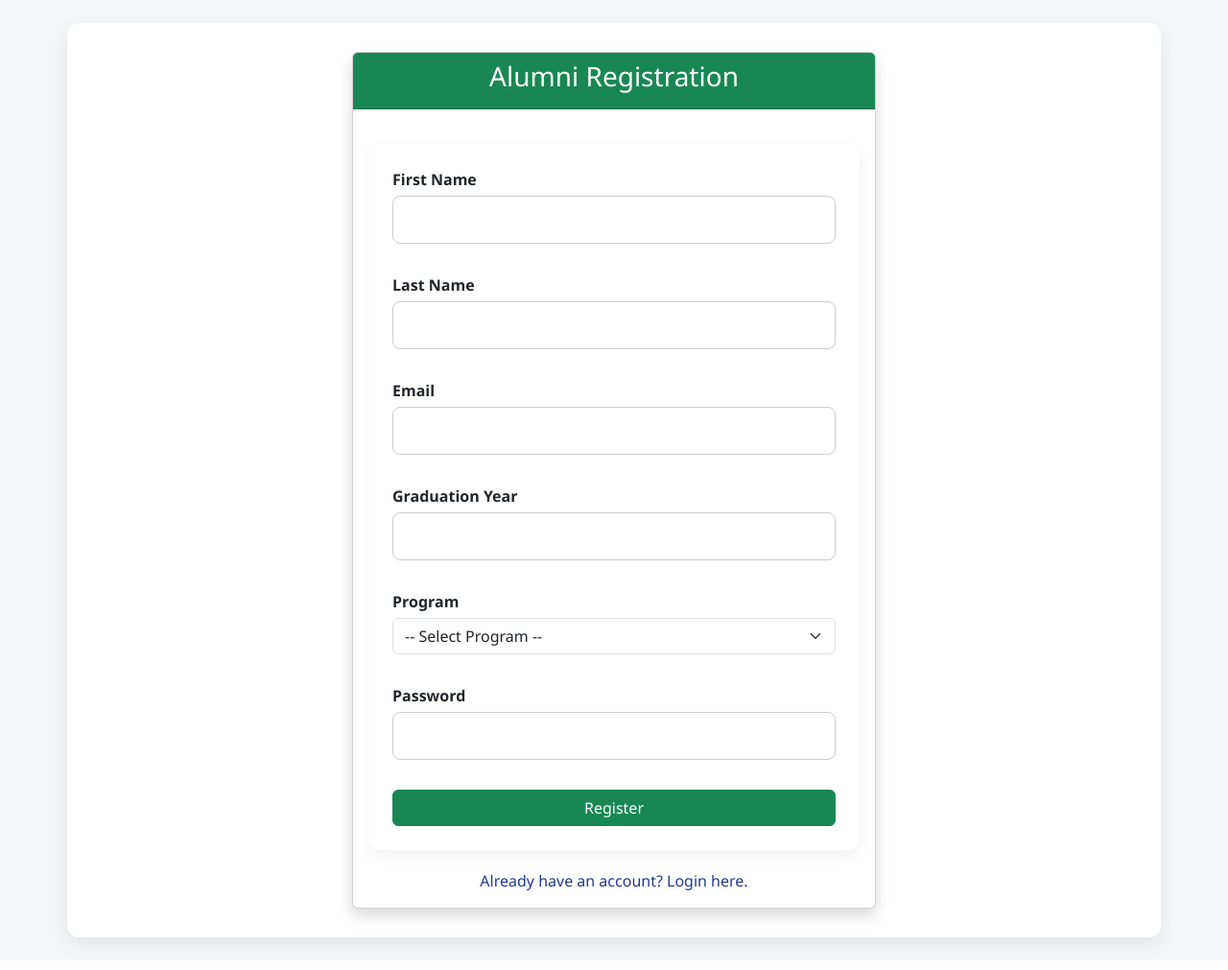
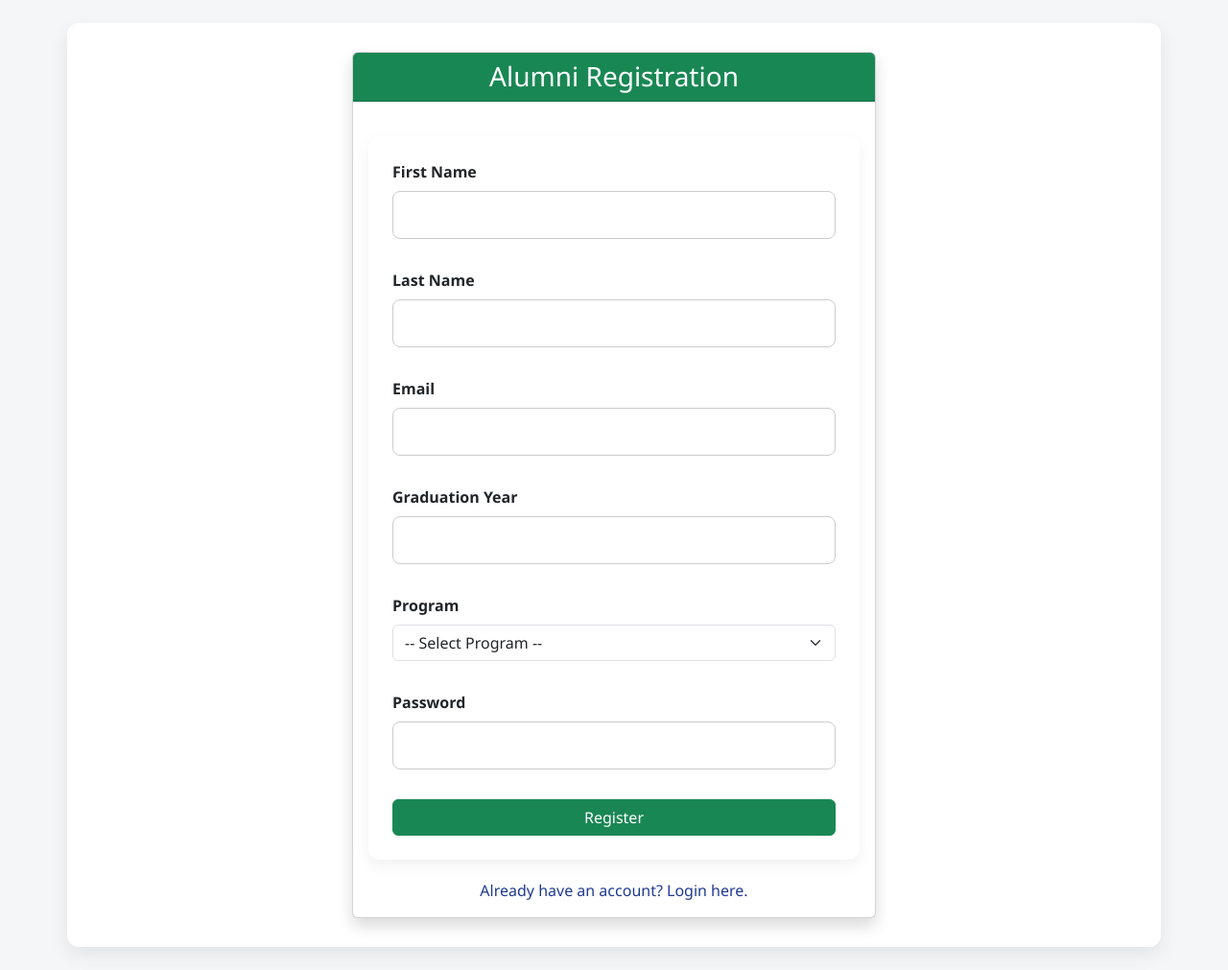
Before and after one commit to arviaaa/alumnitracker, a Flask app: page /register in a window 1280 px wide. Shown: the part 73-1084 px from the top of the page at 96% size. Run offline with Flask 3, Linux system fonts and the light colour scheme; data comes from the database, SQL or seed files in the repository.

Commit message:
Refactor registration form labels for consistency and improved styling

```diff
--- a/Online_Alumni_Tracker/app.py
+++ b/Online_Alumni_Tracker/app.py
@@ -165,7 +165,7 @@ def add_alumni():
         return redirect(url_for("alumni"))
 
     return render_template("add_alumni.html", programs=programs, alumni=None)
-
+'''
 @app.route("/alumni/edit/<int:alumni_id>", methods=["GET", "POST"])
 def edit_alumni(alumni_id):
     if not session.get("admin_logged_in"):
@@ -206,7 +206,7 @@ def delete_alumni(alumni_id):
     conn.close()
     flash("Alumni deleted successfully!", "info")
     return redirect(url_for("alumni"))
-
+'''
 # -----------------------------
 # ALUMNI AUTHENTICATION ROUTES/REGISTER
 # -----------------------------
--- a/Online_Alumni_Tracker/templates/register.html
+++ b/Online_Alumni_Tracker/templates/register.html
@@ -6,28 +6,28 @@
   <div class="col-md-6">
     <div class="card shadow">
       <div class="card-header bg-success text-white">
-        <h3>Alumni Registration</h3>
+        <h3 class="mb-0">Alumni Registration</h3>
       </div>
       <div class="card-body">
         <form method="POST">
           <div class="mb-3">
-            <label>First Name</label>
+            <label class="form-label">First Name</label>
             <input type="text" name="first_name" class="form-control" required>
           </div>
           <div class="mb-3">
-            <label>Last Name</label>
+            <label class="form-label">Last Name</label>
             <input type="text" name="last_name" class="form-control" required>
           </div>
           <div class="mb-3">
-            <label>Email</label>
+            <label class="form-label">Email</label>
             <input type="email" name="email" class="form-control" required>
           </div>
           <div class="mb-3">
-            <label>Graduation Year</label>
+            <label class="form-label">Graduation Year</label>
             <input type="number" name="graduation_year" class="form-control" required>
           </div>
           <div class="mb-3">
-            <label>Program</label>
+            <label class="form-label">Program</label>
             <select name="program_id" class="form-select" required>
               <option value="">-- Select Program --</option>
               {% for program in programs %}
@@ -36,7 +36,7 @@
             </select>
           </div>
           <div class="mb-3">
-            <label>Password</label>
+            <label class="form-label">Password</label>
             <input type="password" name="password" class="form-control" required>
           </div>
           <button type="submit" class="btn btn-success w-100">Register</button>
```
Also changed, not shown: Online_Alumni_Tracker/templates/alumni.html (+2 -8 lines).
